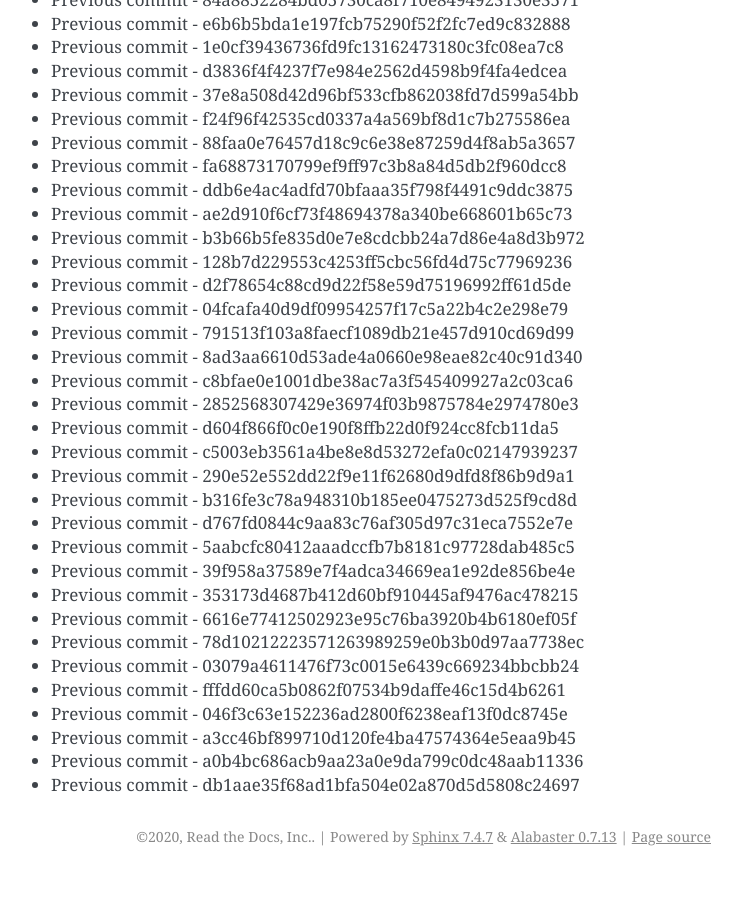
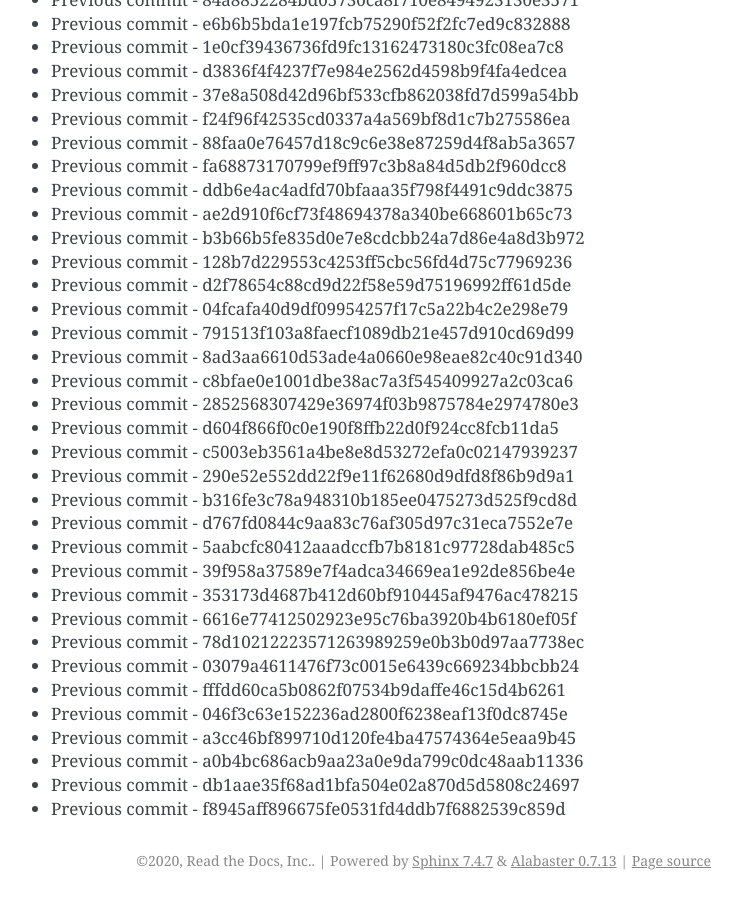
Before and after one commit to readthedocs/rtd-git-stresstest, a Sphinx documentation site: the page built from docs/updates.rst, in a window 1280 px wide and 900 px high, scrolled down 39159 px. Shown: the whole window, without its empty margins (399-1141 px from the left). Built offline with Sphinx 7.4.7, drawn with Linux system fonts in a browser that asks for light colours; before the commit the page ends 40035 px from its top, so only the background shows below that.

Commit message:
Generating commit from previous: f8945aff896675fe0531fd4ddb7f6882539c859d

```diff
--- a/docs/updates.rst
+++ b/docs/updates.rst
@@ -1677,3 +1677,4 @@ It can be tested for any performance characteristics.
 * Previous commit - a3cc46bf899710d120fe4ba47574364e5eaa9b45
 * Previous commit - a0b4bc686acb9aa23a0e9da799c0dc48aab11336
 * Previous commit - db1aae35f68ad1bfa504e02a870d5d5808c24697
+* Previous commit - f8945aff896675fe0531fd4ddb7f6882539c859d
```
